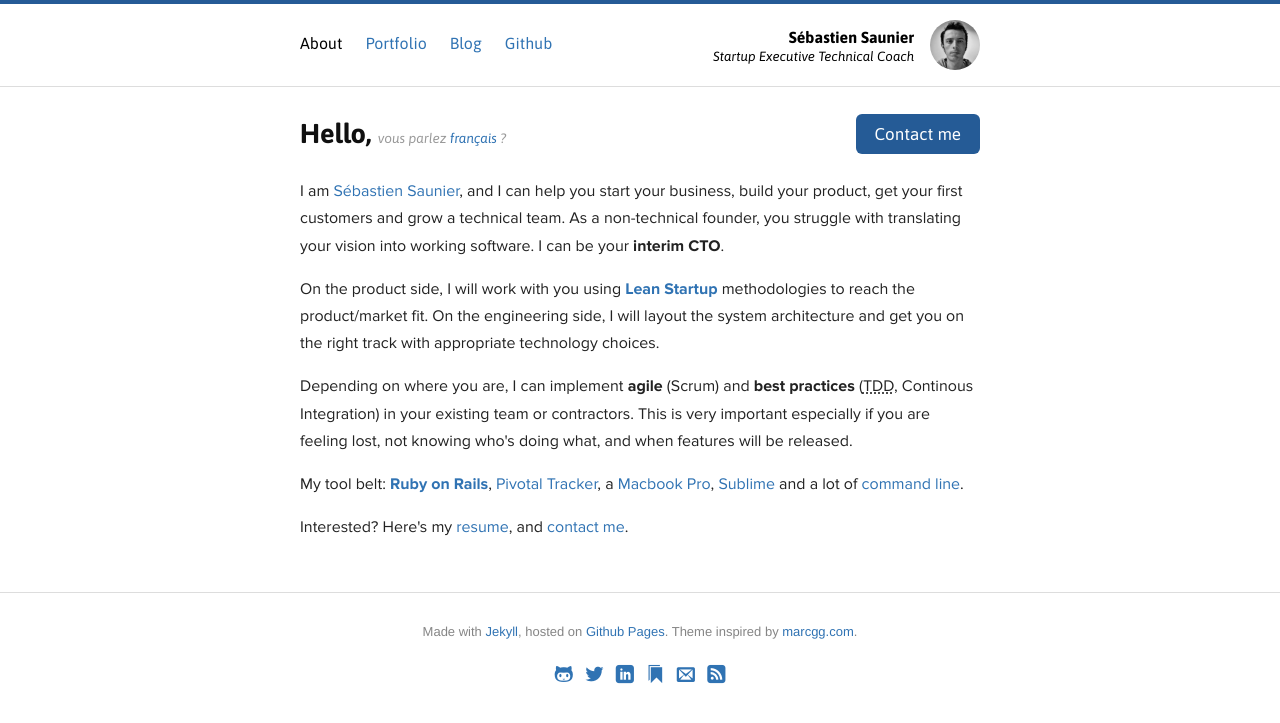
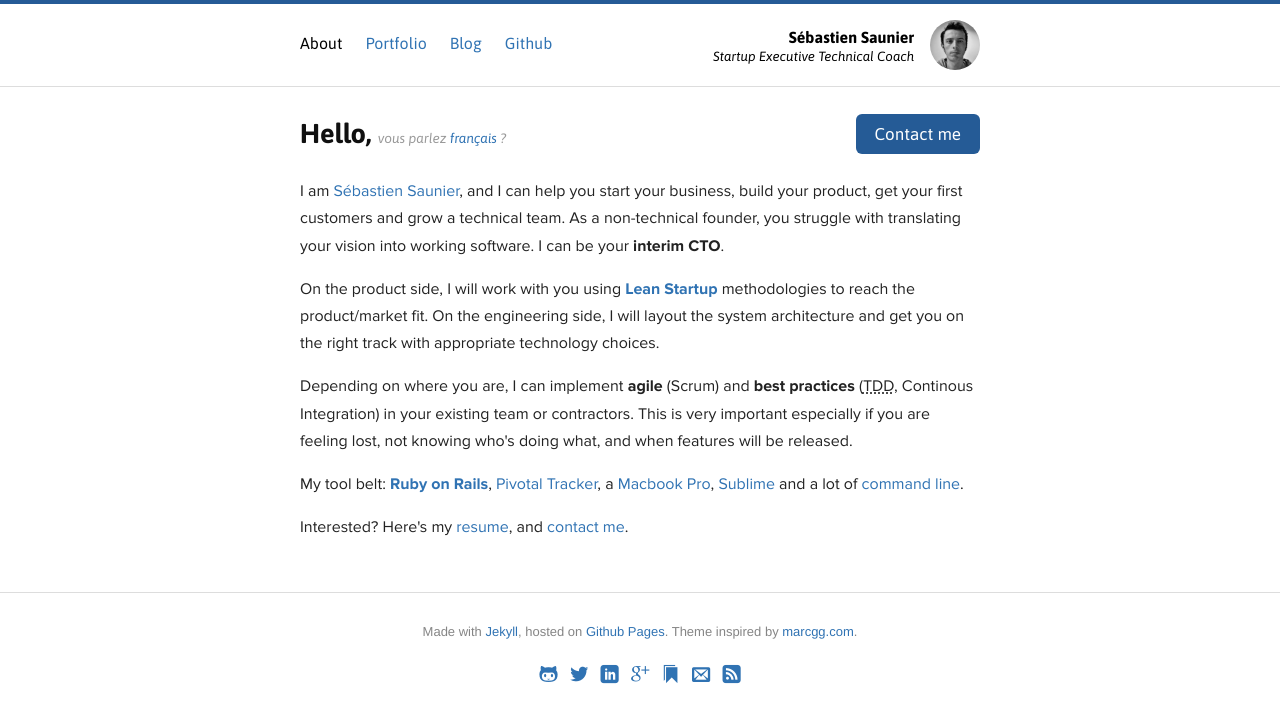
Before and after one commit to ssaunier/ssaunier.github.io, a Jekyll site: the page built from index.html, in a window 1280 px wide. Shown: the top 723 px of the page. Built offline with Jekyll 4.4.1, drawn with Linux system fonts in a browser that asks for light colours; Markdown is read by kramdown in place of the engine named in the settings.

Commit message:
Always display g+...

```diff
--- a/_layouts/default.html
+++ b/_layouts/default.html
@@ -80,13 +80,11 @@
           <i class="icon-linkedin"></i>
         </a>
       </li>
-      {% if page.category == 'blog' %}
       <li>
         <a href="https://plus.google.com/+S%C3%A9bastienSaunier?rel=author">
           <i class="icon-google-plus"></i>
         </a>
       </li>
-      {% endif %}
       <li>
         <a href="https://pinboard.in/u:ssaunier" title="I bookrmark">
           <i class="icon-bookmarks"></i>
```
